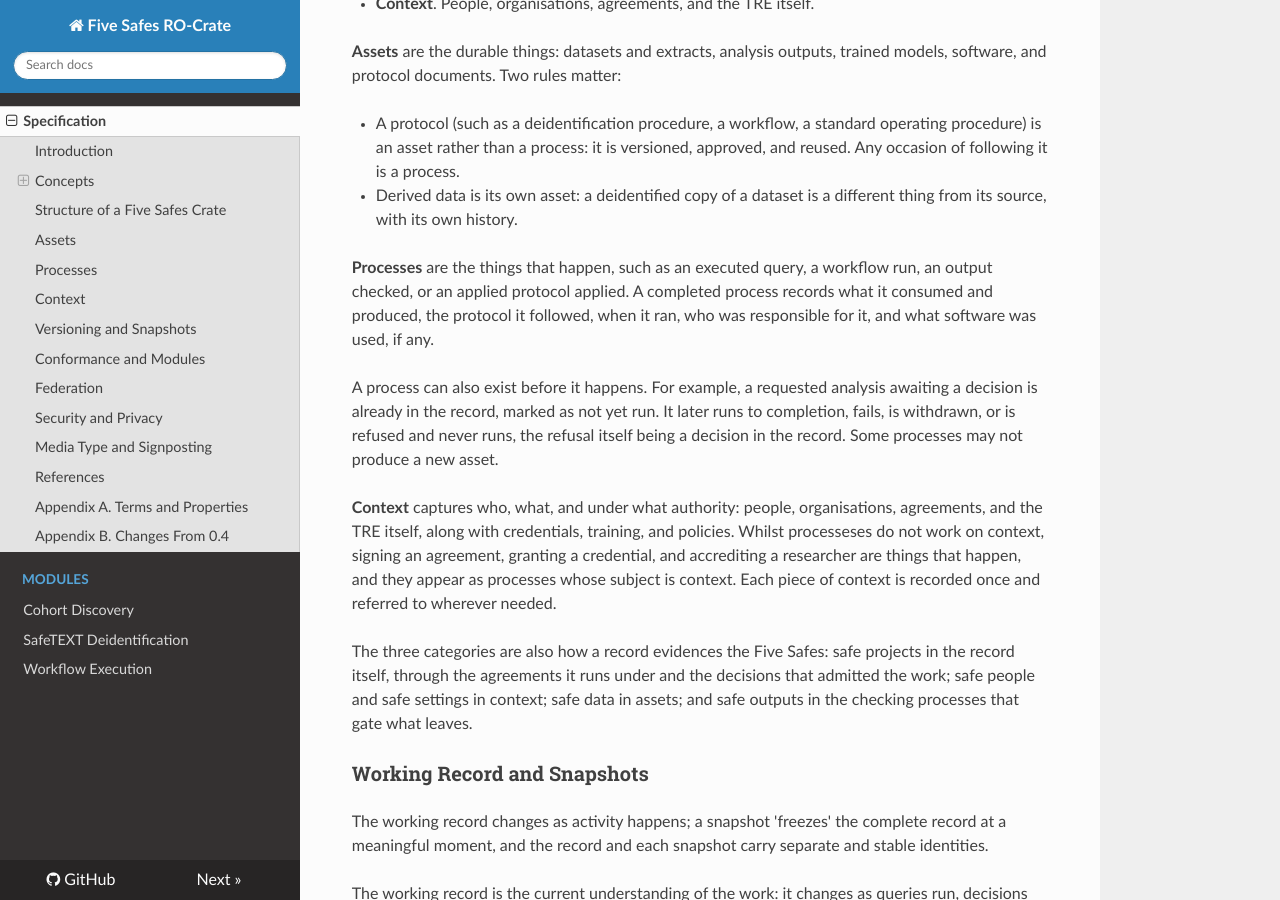
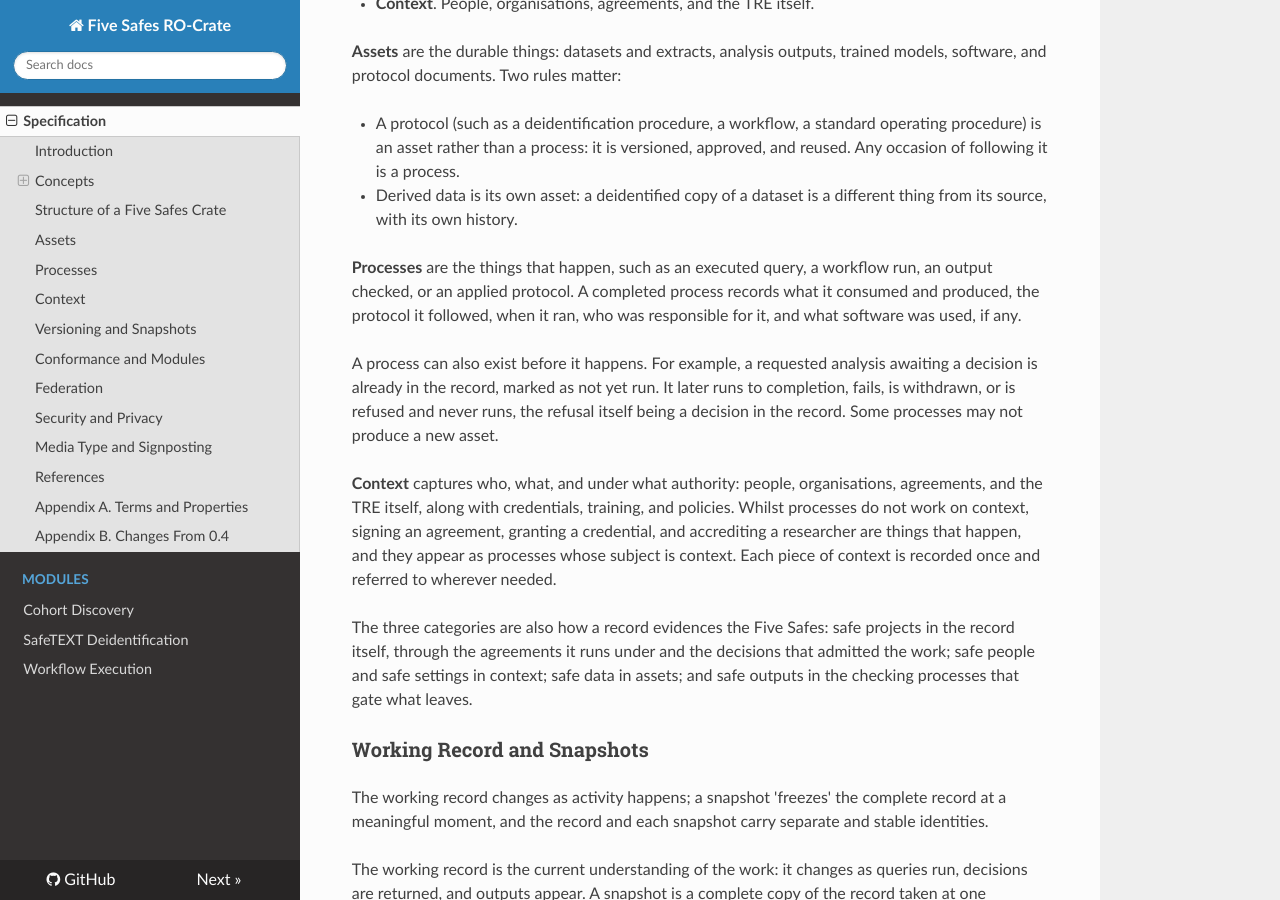
Before and after one commit to eScienceLab/Five-Safes-RO-Crate, an MkDocs documentation site: the page built from docs/index.md, in a window 1280 px wide and 900 px high, scrolled down 2119 px. Built offline with MkDocs 1.6.1, drawn with Linux system fonts in a browser that asks for light colours; nearby versions of some CDN libraries.

Commit message:
docs: fix typos

```diff
--- a/docs/index.md
+++ b/docs/index.md
@@ -62,11 +62,11 @@ Everything in a record belongs to one of three categories:
 
 - Derived data is its own asset: a deidentified copy of a dataset is a different thing from its source, with its own history.
 
-**Processes** are the things that happen, such as an executed query, a workflow run, an output checked, or an applied protocol applied. A completed process records what it consumed and produced, the protocol it followed, when it ran, who was responsible for it, and what software was used, if any.
+**Processes** are the things that happen, such as an executed query, a workflow run, an output checked, or an applied protocol. A completed process records what it consumed and produced, the protocol it followed, when it ran, who was responsible for it, and what software was used, if any.
 
 A process can also exist before it happens. For example, a requested analysis awaiting a decision is already in the record, marked as not yet run. It later runs to completion, fails, is withdrawn, or is refused and never runs, the refusal itself being a decision in the record. Some processes may not produce a new asset.
 
-**Context** captures who, what, and under what authority: people, organisations, agreements, and the TRE itself, along with credentials, training, and policies. Whilst processeses do not work on context, signing an agreement, granting a credential, and accrediting a researcher are things that happen, and they appear as processes whose subject is context. Each piece of context is recorded once and referred to wherever needed.
+**Context** captures who, what, and under what authority: people, organisations, agreements, and the TRE itself, along with credentials, training, and policies. Whilst processes do not work on context, signing an agreement, granting a credential, and accrediting a researcher are things that happen, and they appear as processes whose subject is context. Each piece of context is recorded once and referred to wherever needed.
 
 The three categories are also how a record evidences the Five Safes: safe projects in the record itself, through the agreements it runs under and the decisions that admitted the work; safe people and safe settings in context; safe data in assets; and safe outputs in the checking processes that gate what leaves.
 
```
